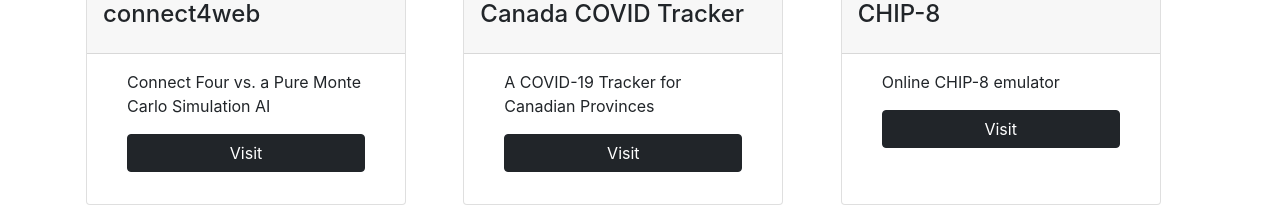
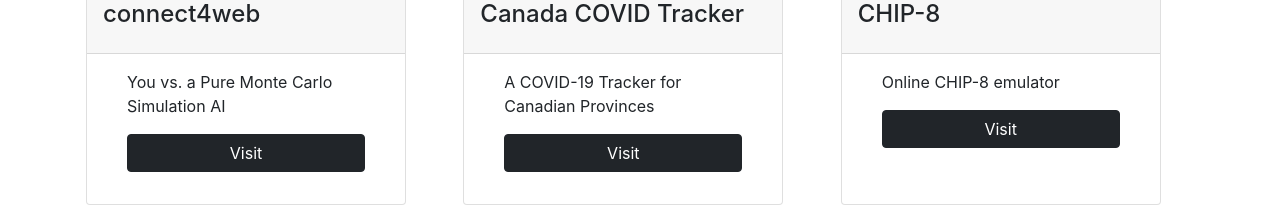
Before and after one commit to kylesaburao/kylesaburao.github.io, a React (Create React App) app: page / in a window 1280 px wide. Both pictures are taken after a click on the button "Projects". Shown: the part 399-606 px from the top of the page. Built offline with nearby package versions, Linux system fonts and the light colour scheme; the HTML template or start-up script is replaced by a standard one.

Commit message:
Update connect4 project description

```diff
--- a/src/section/Projects.tsx
+++ b/src/section/Projects.tsx
@@ -23,7 +23,7 @@ export default function Projects() {
   const projects = [
     Project(
       "connect4web",
-      "Connect Four vs. a Pure Monte Carlo Simulation AI",
+      "You vs. a Pure Monte Carlo Simulation AI",
       connect4web,
       "https://kylesaburao.me/connect4web/"
     ),
```
